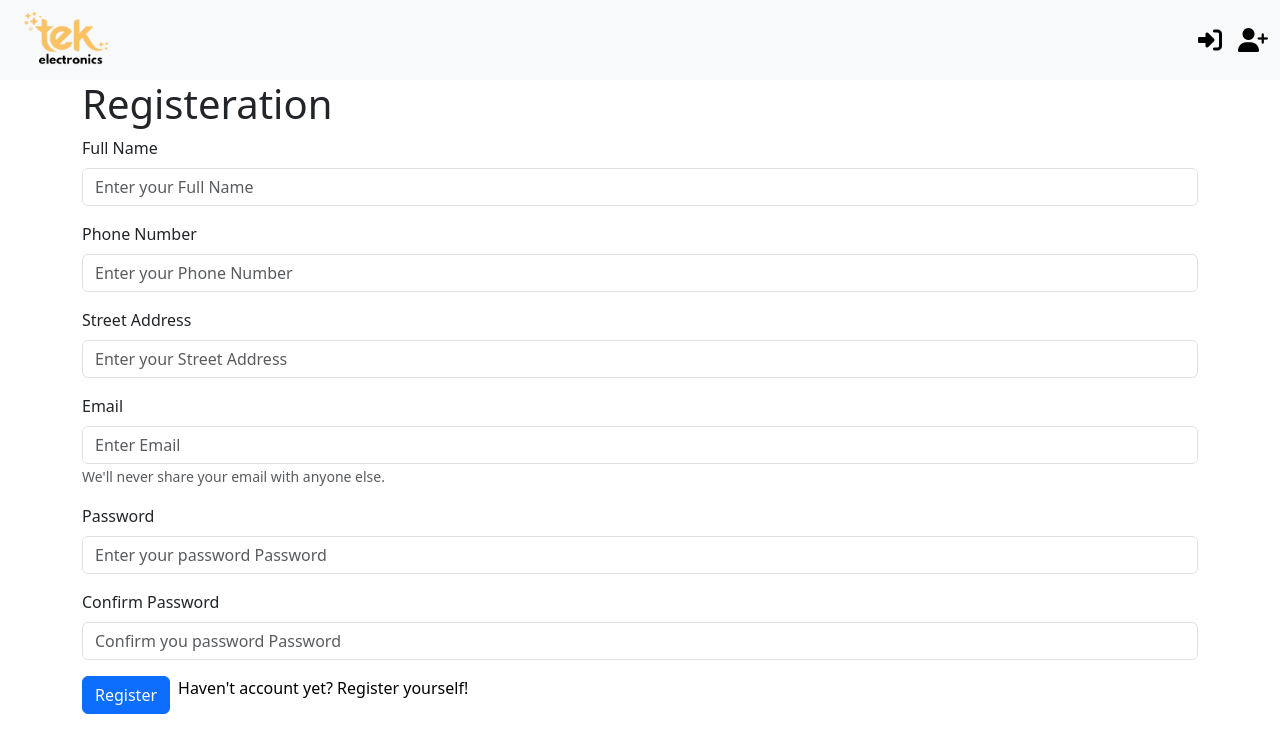
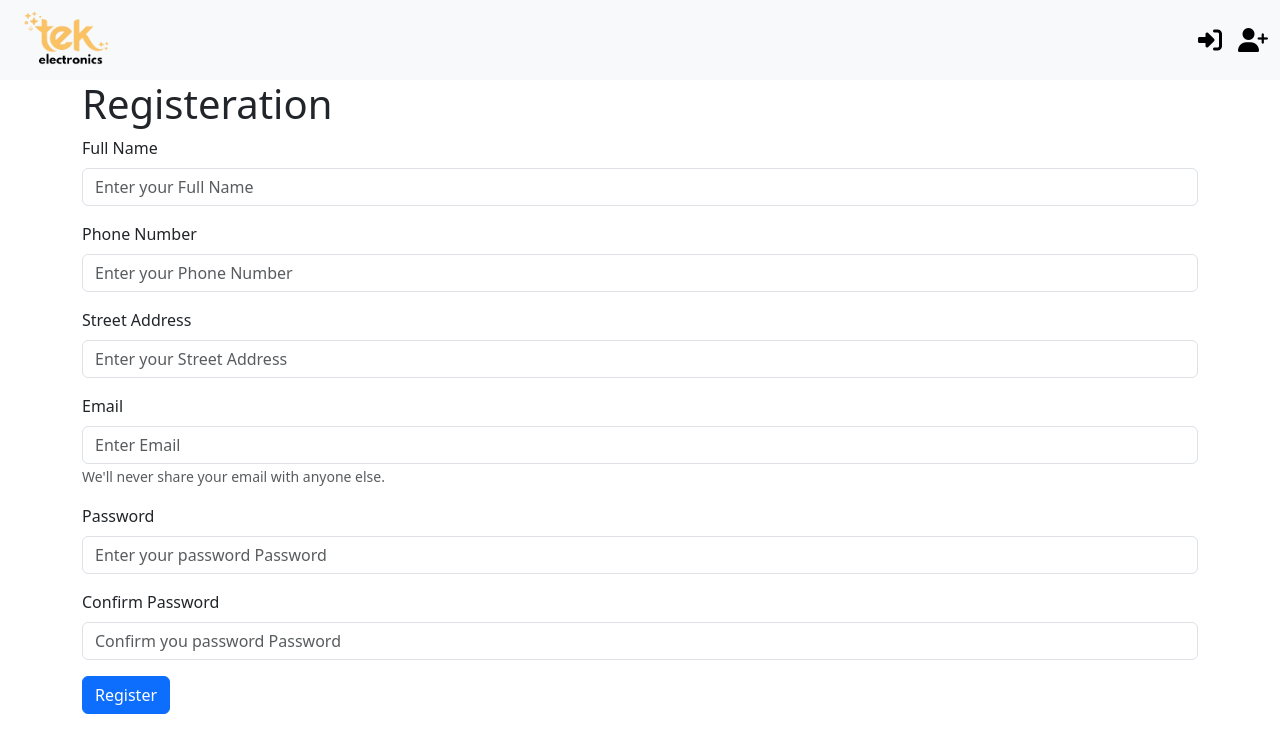
Before and after one commit to sharmi-vijay/simons_sons, a React (Create React App) app in the folder client/: page /signup in a window 1280 px wide. Shown: the top 752 px of the page. Built offline with nearby package versions, Linux system fonts and the light colour scheme.

Commit message:
final commit

```diff
--- a/client/src/features/products/productsSlice.js
+++ b/client/src/features/products/productsSlice.js
@@ -114,7 +114,7 @@ export const productsSlice = createSlice({
     },
     reset: (state) => {
       state.singleProduct = null;
-        state.isUpdate = false;
+      state.isUpdate = false;
       state.isLoading = false;
       state.isSuccess = false;
       state.isError = false;
@@ -145,6 +145,7 @@ export const productsSlice = createSlice({
       // Read all products
       .addCase(getAllProducts.pending, (state) => {
         state.isLoading = true;
+        state.isUpdate = false;
         state.isSuccess = false;
         state.isError = false;
         state.message = "";
@@ -152,6 +153,7 @@ export const productsSlice = createSlice({
       .addCase(getAllProducts.fulfilled, (state, action) => {
         state.isLoading = false;
         state.isSuccess = true;
+        state.isUpdate = false;
         state.isError = false;
         state.message = "Product added successfully!";
         state.productList = action.payload;
@@ -181,7 +183,7 @@ export const productsSlice = createSlice({
         state.isError = true;
         state.message = "Product deletion failed";
       })
-      // Udate Product
+      // Update Product
       .addCase(updateProduct.pending, (state) => {
         state.isLoading = true;
         state.isSuccess = false;
@@ -193,6 +195,7 @@ export const productsSlice = createSlice({
         state.isSuccess = true;
         state.isError = false;
         state.isUpdate = true;
+        state.singleProduct = null;
         state.message = "Product Updated successfully!";
       })
       .addCase(updateProduct.rejected, (state, action) => {
--- a/client/src/pages/Admin/AddProducts/AddProducts.js
+++ b/client/src/pages/Admin/AddProducts/AddProducts.js
@@ -8,6 +8,7 @@ import { useDispatch, useSelector } from "react-redux";
 import {
   addProduct,
   getAllProducts,
+  reset,
   updateProduct,
 } from "../../../features/products/productsSlice";
 import ProductList from "../../../components/ProductList/ProductList";
--- a/client/src/pages/Register/Register.js
+++ b/client/src/pages/Register/Register.js
@@ -123,13 +123,10 @@ function Register() {
             required
           />
         </Form.Group>
-        <div className="d-flex gap-2">
+        <div className="d-flex">
           <Button variant="primary" type="submit">
             Register
           </Button>
-          <NavLink to={"/login"}>
-            Haven't account yet? Register yourself!
-          </NavLink>
         </div>
       </Form>
     </Container>
```
